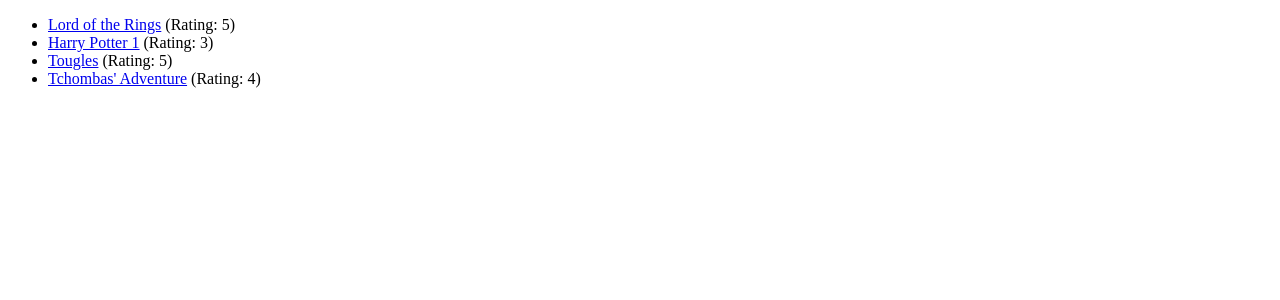
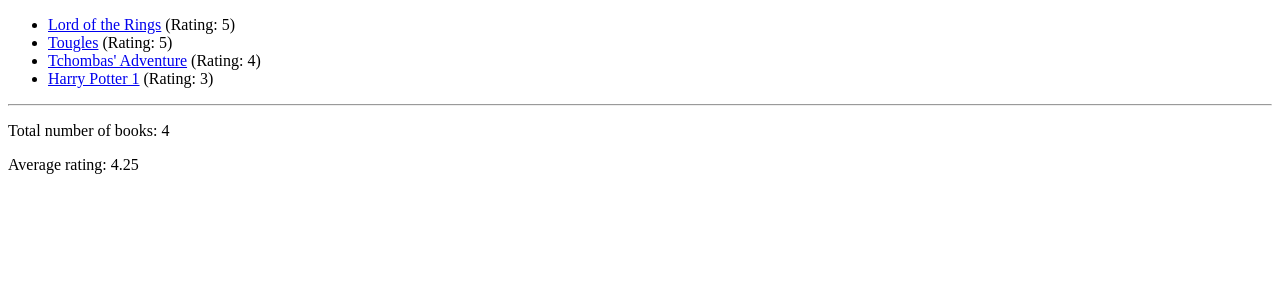
Before and after one commit to danieln0bre/djangobookstore, a Django app: page / in a window 1280 px wide. Shown: the top 300 px of the page. Run offline with Django 4.2, Linux system fonts and the light colour scheme; data comes from the database, SQL or seed files in the repository; both versions use the stored data as it was after the commit.

Commit message:
slug url + books ordering

```diff
--- a/book_outlet/models.py
+++ b/book_outlet/models.py
@@ -1,6 +1,7 @@
 from django.db import models
 from django.core.validators import MinValueValidator, MaxValueValidator
 from django.urls import reverse
+from django.utils.text import slugify
 # Create your models here.
 
 
@@ -10,9 +11,14 @@
         validators=[MinValueValidator(1), MaxValueValidator(5)])
     author = models.CharField(null=True, max_length=100)
     is_bestselling = models.BooleanField(default=False)
+    slug = models.SlugField(default='', null=False, db_index=True)
 
     def get_absolute_url(self):
-        return reverse("book-detail", args=[self.id])
+        return reverse("book-detail", args=[self.slug])
+
+    def save(self, *args, **kwargs):
+        self.slug = slugify(self.title)
+        super().save(*args, **kwargs)
 
     def __str__(self):
         return f"{self.title} ({self.rating})"
--- a/book_outlet/templates/book_outlet/index.html
+++ b/book_outlet/templates/book_outlet/index.html
@@ -10,4 +10,8 @@
         <li><a href="{{ book.get_absolute_url }}">{{ book.title }}</a> (Rating: {{ book.rating }})</li>
     {% endfor %}
 </ul>
+
+    <hr>
+    <p>Total number of books: {{ total_number_of_books }}</p>
+    <p>Average rating: {{ average_rating.rating__avg }}</p>
 {% endblock %}
--- a/book_outlet/urls.py
+++ b/book_outlet/urls.py
@@ -3,5 +3,5 @@
 
 urlpatterns = [
     path('', views.index),
-    path('<int:id>', views.book_detail, name="book-detail")
+    path('<slug:slug>', views.book_detail, name="book-detail")
 ]
--- a/book_outlet/views.py
+++ b/book_outlet/views.py
@@ -1,19 +1,24 @@
 from django.shortcuts import render, get_object_or_404
 from django.http import Http404
 from .models import Book
+from django.db.models import Avg, Max, Min
 
 # Create your views here.
 
 
 def index(request):
-    books = Book.objects.all()
+    books = Book.objects.all().order_by("-rating")
+    num_books = books.count()
+    avg_rating = books.aggregate(Avg("rating"))
     return render(request, 'book_outlet/index.html', {
-        "books": books
+        "books": books,
+        "total_number_of_books": num_books,
+        "average_rating": avg_rating,
     })
 
 
-def book_detail(request, id):
-    book = get_object_or_404(Book, pk=id)
+def book_detail(request, slug):
+    book = get_object_or_404(Book, slug=slug)
     return render(request, "book_outlet/book_detail.html", {
         "title": book.title,
         "author": book.author,
```
Also changed, not shown: book_outlet/migrations/0003_book_slug.py (added), db.sqlite3.
